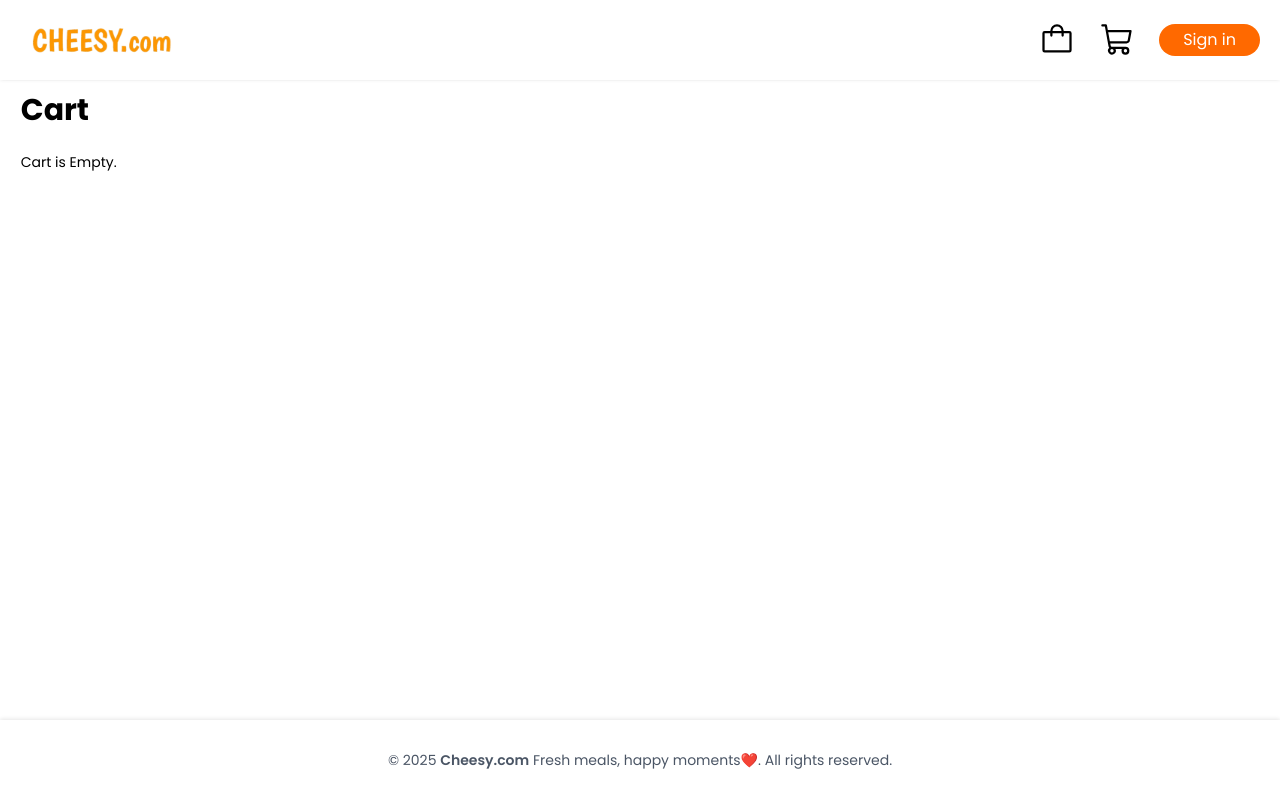
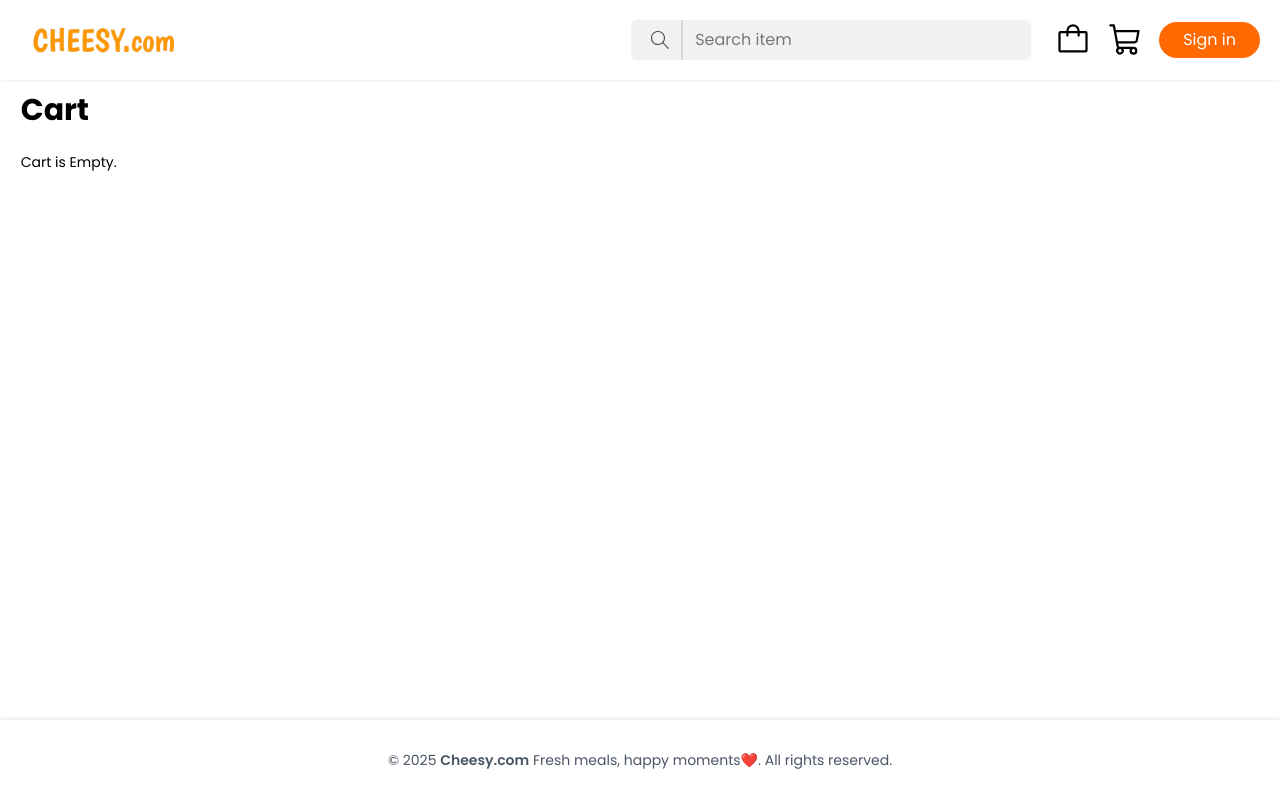
Before and after one commit to haseeb9678/Restaurant-React-App, a React (Vite) app: page /cart in a window 1280 px wide. Built offline with nearby package versions, Linux system fonts and the light colour scheme.

Commit message:
add search bar

```diff
--- a/src/components/AdminFoodItems.jsx
+++ b/src/components/AdminFoodItems.jsx
@@ -21,8 +21,7 @@ const AdminFoodItems = ({ setShow, setItem }) => {
 
     const handleChange = (e) => {
         const value = e.currentTarget.value
-        const newList = food_list.filter((item) => item.name.includes(value) || item.id.includes(value))
-        console.log(newList);
+        const newList = food_list.filter((item) => item.name.toLowerCase().includes(value.toLowerCase()) || item.id.includes(value))
         setFilteredList(newList)
     }
 
@@ -63,7 +62,7 @@ const AdminFoodItems = ({ setShow, setItem }) => {
             <div className='flex flex-col gap-3 xl:flex-row xl:justify-between xl:items-center'>
                 <p className='text-start text-lg'>Total Food Items: <span className='font-semibold'>{food_list.length}</span></p>
                 <form>
-                    <label htmlFor="search" className='flex flex-row-reverse w-55 md:w-90 justify-between items-center bg-gray-500/10 h-10 rounded-md px-3 md:px-5'>
+                    <label htmlFor="search" className='flex flex-row-reverse w-full md:w-90 lg:w-90 justify-between items-center bg-gray-500/10 h-10 rounded-md px-3 md:px-5'>
                         <input
                             onChange={(e) => handleChange(e)}
                             className='bg-transparent border-none outline-none w-full'
--- a/src/components/AdminUpdateItem.jsx
+++ b/src/components/AdminUpdateItem.jsx
@@ -14,7 +14,6 @@ const AdminUpdateItem = ({ item }) => {
 
     useEffect(() => {
         if (validate) {
-            console.log('arrive');
             updateFoodListItem({ ...foodListItem, price: newPrice, quantity: newQuantity })
             setShowPasswordComp(false)
             toast.success(
--- a/src/components/CartItem.jsx
+++ b/src/components/CartItem.jsx
@@ -12,7 +12,6 @@ const CartItem = ({ id, item, totalPrice, quantity }) => {
     const [loadingRemove, setLoadingRemove] = useState(false)
 
     const foodListItem = food_list.find((f) => f.id == item.id)
-    console.log(foodListItem);
 
     const handleCheckout = () => {
         if (loggedIn) {
--- a/src/components/Category.jsx
+++ b/src/components/Category.jsx
@@ -1,12 +1,17 @@
-import React, { useContext } from 'react'
+import React, { useContext, useEffect } from 'react'
 import { menu_list } from '../assets/frontend_assets/assets'
 import { FoodContext } from '../contexts/foodData'
+import { MenuInfoContext } from '../contexts/menuInfo';
 
 const Category = () => {
     const { activeCategory, setActiveCategory } = useContext(FoodContext);
+    const { search, clearSearch } = useContext(MenuInfoContext)
 
     // handle click and double click
     const handleClick = (menuName) => {
+        if (search) {
+            clearSearch()
+        }
         if (activeCategory === menuName) {
             setActiveCategory(''); // double click = deselect
         } else {
--- a/src/components/FoodItemCard.jsx
+++ b/src/components/FoodItemCard.jsx
@@ -1,12 +1,13 @@
-import React from 'react'
+import React, { useContext } from 'react'
 import { assets } from '../assets/frontend_assets/assets'
 import { useNavigate } from 'react-router-dom'
+import { MenuInfoContext } from '../contexts/menuInfo'
 
 const FoodItemCard = ({ item }) => {
 
-
     const navigate = useNavigate()
     const [click, setClick] = React.useState(false)
+    const { clearSearch } = useContext(MenuInfoContext)
 
     const toogleClick = () => {
         setClick(prev => !prev)
@@ -24,6 +25,7 @@ const FoodItemCard = ({ item }) => {
             className='flex flex-col min-w-50 max-w-95 cursor-pointer hover:bg-gray-300/30 transform hover:scale-102 transition duration-300  bg-gray-300/5 shadow-xl rounded-sm my-2 pb-3 md:max-w-100 lg:max-w-85'
             onClick={() => {
                 navigate('/orderItem', { state: item })
+                clearSearch()
                 toogleClick()
             }}
         >
--- a/src/components/Navbar.jsx
+++ b/src/components/Navbar.jsx
@@ -3,11 +3,13 @@ import { PiShoppingCart, PiBag, PiUserCircleLight } from "react-icons/pi";
 import RestaurantLogo from '../assets/frontend_assets/restaurant-logo.png'
 import { useNavigate } from 'react-router-dom'
 import { UserInfoContext } from '../contexts/userInfo'
-import { Link, NavLink } from 'react-scroll'
+import { MenuInfoContext } from '../contexts/menuInfo';
+import { SlMagnifier } from "react-icons/sl";
 
 const Navbar = () => {
     const { loggedIn, loggedUser } = useContext(UserInfoContext)
     const navigate = useNavigate();
+    const { setSearch, searchInput } = useContext(MenuInfoContext)
 
     return (
         <nav className='w-full h-20 mb-3 flex items-center pl-2 pr-3 md:pr-5 shadow-sm/5 bg-white/90 sticky top-0 backdrop-blur-md z-50 overflow-hidden'>
@@ -17,13 +19,26 @@ const Navbar = () => {
                         onClick={() => navigate('/')}
                         src={RestaurantLogo}
                         alt='Restaurant Logo'
-                        className='pt-4 w-47 cursor-pointer object-cover'
+                        className="pt-4 w-44 md:w-48 cursor-pointer object-contain"
                     />
 
                 </div>
 
-                <div className='flex items-center gap-4 md:gap-6'>
-
+                <div className='flex items-center gap-1'>
+                    <div className='hidden sm:block md:w-[70%] mx-5'>
+                        <form onSubmit={(e) => e.preventDefault()} className='w-full flex justify-end items-center'>
+                            <label htmlFor="search" className='flex flex-row-reverse w-full max-w-80 lg:max-w-140 justify-between items-center bg-gray-500/10 h-10 rounded-md px-3 md:px-5'>
+                                <input
+                                    ref={searchInput}
+                                    onChange={(e) => setSearch(e.currentTarget.value)}
+                                    className='bg-transparent border-none outline-none w-full'
+                                    type="text" name="search" id="search"
+                                    placeholder='Search item' />
+                                <span className='mr-3 border-r-2 text-lg text-black/70 border-r-black/10 h-full flex items-center pr-3'><SlMagnifier /></span>
+                            </label>
+                        </form>
+                    </div>
+                    <div className='flex gap-4'>
                         <div onClick={() => navigate('/order')} className='relative cursor-pointer'>
                             {loggedIn && loggedUser.ordersData.orders.length > 0 && (
                                 <p className='bg-orange-500 w-5 md:w-6 rounded-full text-white text-sm flex items-center justify-center absolute -top-1 left-4 md:left-5'>
@@ -55,6 +70,8 @@ const Navbar = () => {
                             </button>
                         )}
                     </div>
+
+                </div>
             </div>
         </nav>
     )
--- a/src/contexts/foodData.jsx
+++ b/src/contexts/foodData.jsx
@@ -11,25 +11,21 @@ export const FoodContextProvider = ({ children }) => {
     const addCartItem = (newItem) => {
         const newUserData = { ...loggedUser, ordersData: { ...loggedUser.ordersData, cart: [...loggedUser.ordersData.cart, newItem] } }
         updateUser(newUserData)
-        console.log("added cart item");
     }
 
     const removeCartItem = (id) => {
         const newUserData = { ...loggedUser, ordersData: { ...loggedUser.ordersData, cart: loggedUser.ordersData.cart.filter((prev) => prev.id != id) } }
         updateUser(newUserData)
-        console.log("remove cart item");
 
     }
     const addOrderItem = (newItem) => {
         const newUserData = { ...loggedUser, ordersData: { cart: loggedUser.ordersData.cart.filter((prev) => prev.id != newItem.id), orders: [...loggedUser.ordersData.orders, newItem] } }
         updateUser(newUserData)
-        console.log("added order item");
     }
 
     const removeOrderItem = (id) => {
         const newUserData = { ...loggedUser, ordersData: { ...loggedUser.ordersData, orders: loggedUser.ordersData.orders.filter((prev) => prev.id != id) } }
         updateUser(newUserData)
-        console.log("removed order item");
     }
 
     return (
--- a/src/contexts/menuInfo.jsx
+++ b/src/contexts/menuInfo.jsx
@@ -1,10 +1,29 @@
-import { createContext, useEffect, useState } from "react";
+import { createContext, useEffect, useRef, useState } from "react";
 import { food_list as initialFoodList } from "../assets/frontend_assets/assets";
 
 export const MenuInfoContext = createContext();
 
 export const MenuInfoContextProvider = ({ children }) => {
     const [foodList, setFoodList] = useState([]);
+    const [search, setSearch] = useState('')
+    const [searchList, setSearchList] = useState([])
+    const searchInput = useRef(null)
+
+    useEffect(() => {
+        if (search) {
+            const newList = foodList.filter((item) => item.name.toLowerCase().includes(search.toLowerCase()))
+            setSearchList(newList)
+        } else {
+            setSearchList(foodList)
+        }
+
+    }, [search])
+
+    const clearSearch = () => {
+        setSearch('')
+        if (searchInput)
+            searchInput.current.value = ''
+    }
 
     useEffect(() => {
         const storedData = localStorage.getItem("menuData");
@@ -45,11 +64,17 @@ export const MenuInfoContextProvider = ({ children }) => {
         setFoodList(initialFoodList);
     }
 
+
     return (
         <MenuInfoContext.Provider
             value={{
                 addItem,
                 removeItem,
+                search,
+                setSearch,
+                searchList,
+                searchInput,
+                clearSearch,
                 updateFoodList,
                 updateFoodListItem,
                 setDefaultMenu,
--- a/src/pages/OrderItem.jsx
+++ b/src/pages/OrderItem.jsx
@@ -56,9 +56,6 @@ const OrderItem = () => {
             setTotalPrice(prev => prev - foodListItem.price)
         }
     }
-
-    console.log(foodListItem);
-
 
     const handleCart = () => {
         if (loggedIn) {
```
Also changed, not shown: src/components/FoodItems.jsx (+18 -9 lines), src/components/ShowUsersTable.jsx (+5 -3 lines). Lines whose indentation alone changed are shown as unchanged.
